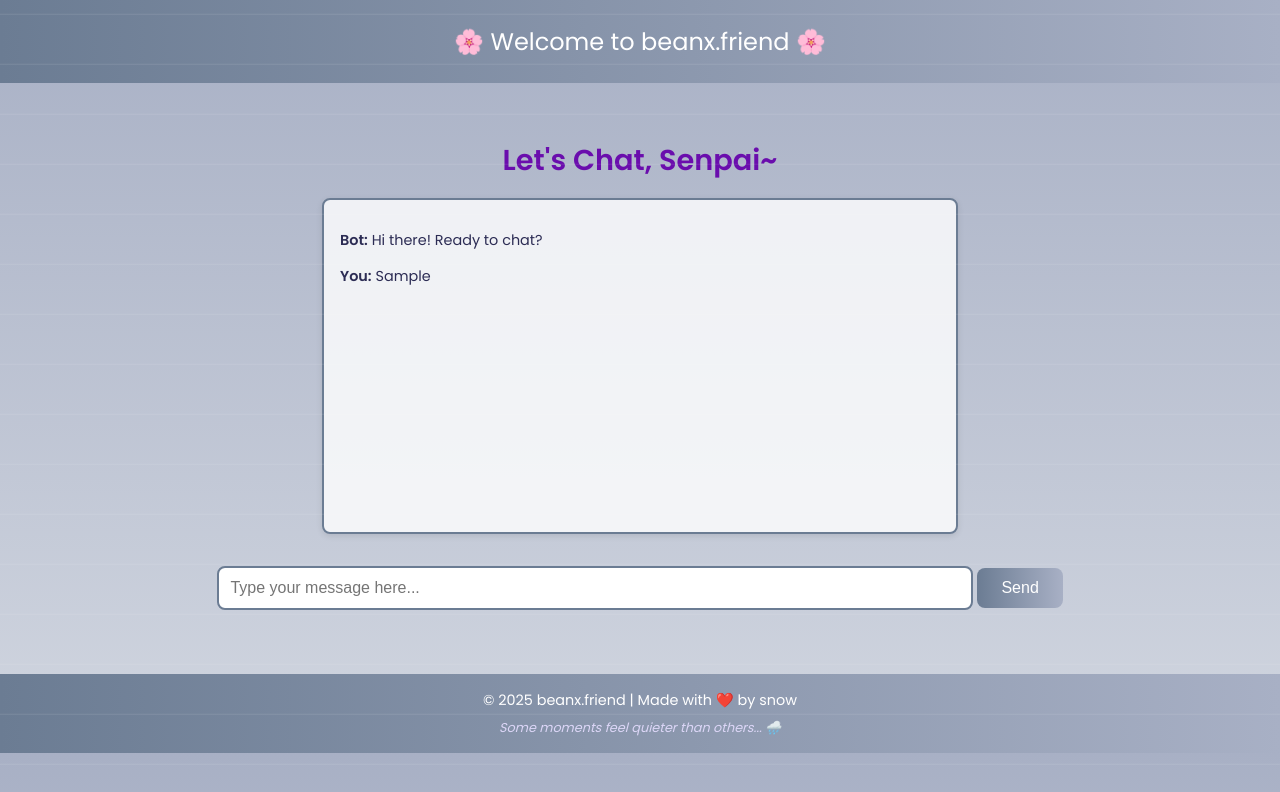
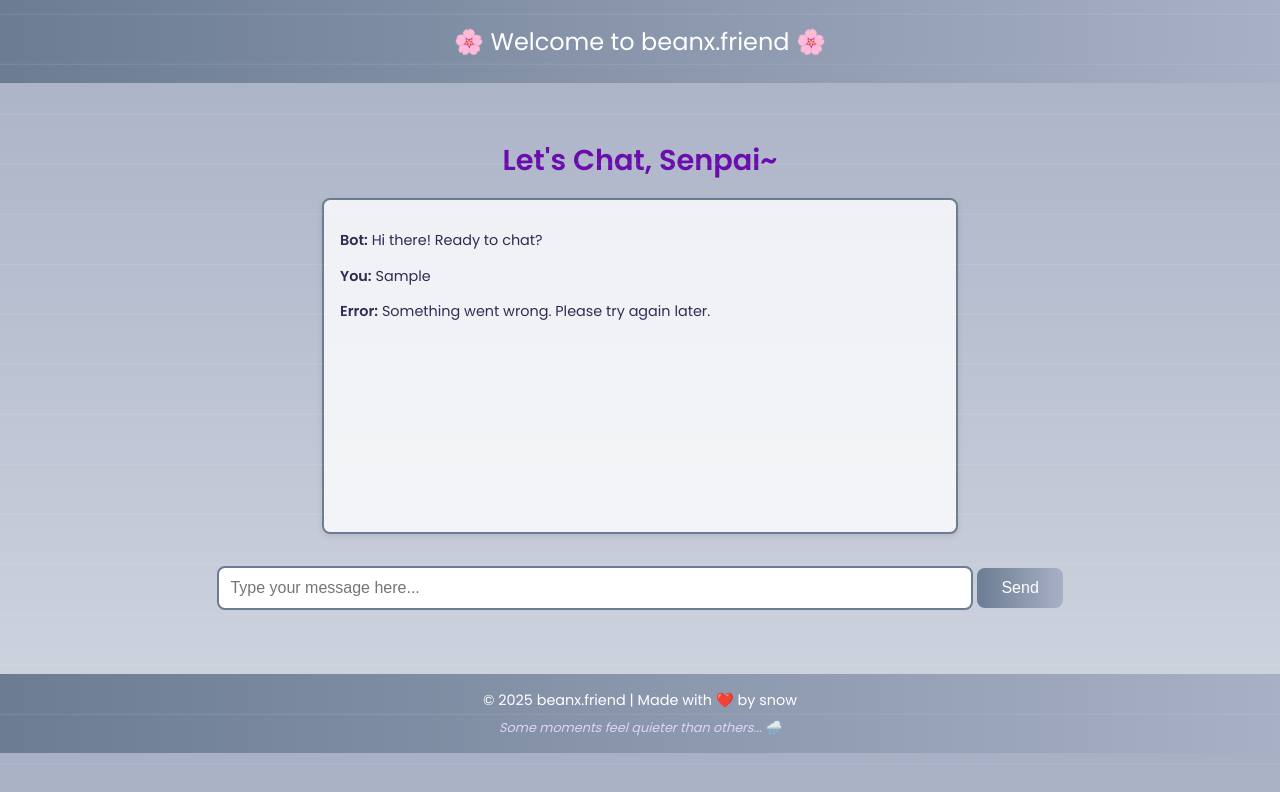
Before and after one commit to xXSnowXx/beanx.friend, a plain HTML site: page index.html in a window 1280 px wide. Both pictures are taken after typing "Sample" into the empty fields and a click on the button "Send". Drawn offline with Linux system fonts and the light colour scheme; no server answers.

Commit message:
got it to work?

```diff
--- a/index.html
+++ b/index.html
@@ -17,6 +17,7 @@
         <div id="chat-box">
             <p><strong>Bot:</strong> Hi there! Ready to chat?</p>
         </div>
+        <div id="loading" style="display: none;">Loading... 💬</div>
         <input type="text" id="user-input" placeholder="Type your message here...">
         <button id="chat-button">Send</button>
     </main>
--- a/script.js
+++ b/script.js
@@ -22,7 +22,7 @@ chatButton.addEventListener('click', async () => {
         chatBox.innerHTML += `<p><strong>Bot:</strong> ${data.reply}</p>`;
     } catch (error) {
         console.error(error);
-        chatBox.innerHTML += `<p><strong>Error:</strong> Failed to get response from backend.</p>`;
+        chatBox.innerHTML += `<p><strong>Error:</strong> Something went wrong. Please try again later.</p>`;
     } finally {
         loading.style.display = 'none';
     }
```
